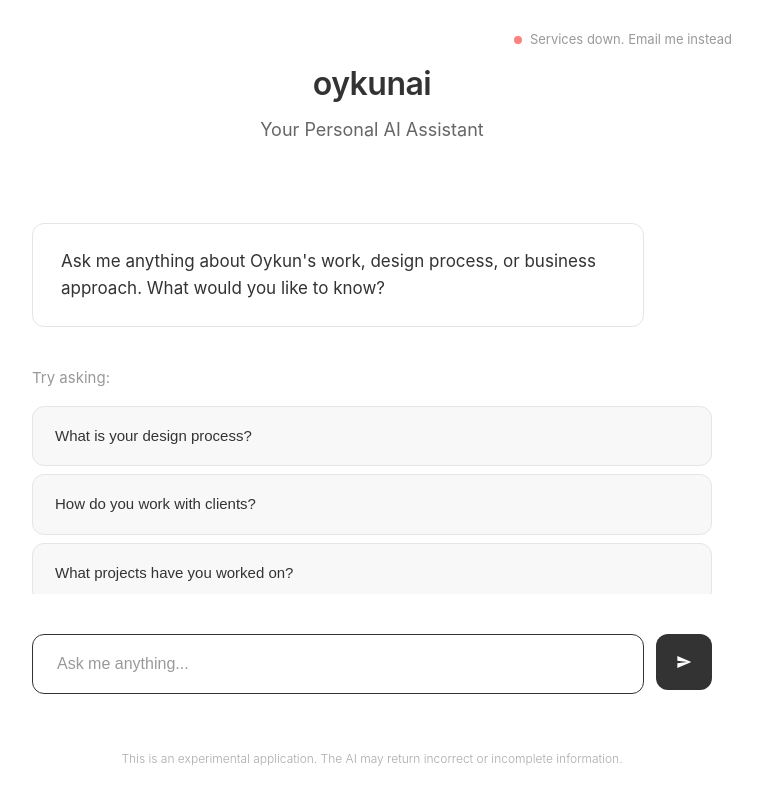
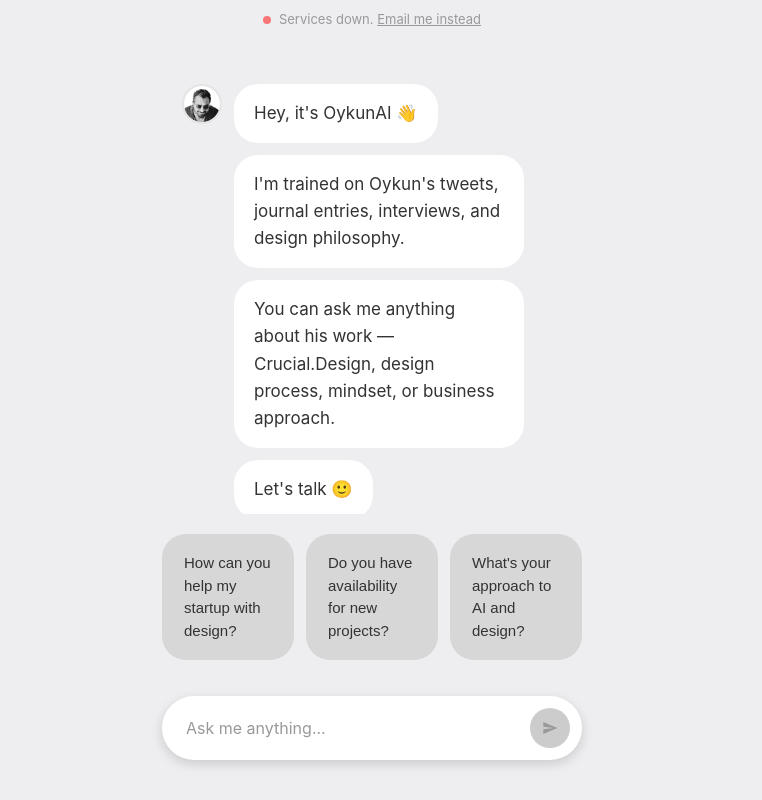
Before and after one commit to oykun/crucial-chat, a website: page public/oykunai/index.html in a window 1280 px wide. Shown: the whole page, without its empty margins (268-1030 px from the left). Drawn offline with Linux system fonts and the light colour scheme; no server answers.

Commit message:
Complete OykunAI interface redesign
- Added avatar integration with oykunai.png
- Implemented multi-message intro sequence with delays
- Redesigned chat bubbles with rounded corners and proper alignment
- Added avatar gap spacing for consistent left alignment
- Updated sample questions with horizontal layout and new styling
- Reduced spacing throughout for compact design
- Connected back to API for production use
- Fixed health indicator and status display

```diff
--- a/public/oykunai/index.html
+++ b/public/oykunai/index.html
@@ -13,46 +13,32 @@
                 <div class="status-dot checking" id="statusDot"></div>
                 <span id="statusText">Checking...</span>
             </div>
-            <h1>oykunai</h1>
-            <p>Your Personal AI Assistant</p>
         </div>
 
         <div class="chat-container" id="chatContainer">
-            <div class="message bot">
-                <div class="message-content">
-                    Ask me anything about Oykun's work, design process, or business approach. What would you like to know?
-                </div>
-            </div>
+            <!-- Messages will be loaded dynamically -->
+        </div>
 
-            <div class="sample-questions">
-                <p class="sample-questions-label">Try asking:</p>
-                <button class="sample-question-btn" onclick="sendSampleQuestion('What is your design process?')">
-                    What is your design process?
-                </button>
-                <button class="sample-question-btn" onclick="sendSampleQuestion('How do you work with clients?')">
-                    How do you work with clients?
-                </button>
-                <button class="sample-question-btn" onclick="sendSampleQuestion('What projects have you worked on?')">
-                    What projects have you worked on?
-                </button>
-                <button class="sample-question-btn" onclick="sendSampleQuestion('How can I hire you?')">
-                    How can I hire you?
-                </button>
-            </div>
+        <div class="sample-questions">
+            <button class="sample-question-btn" onclick="sendSampleQuestion('How can you help my startup with design?')">
+                How can you help my startup with design?
+            </button>
+            <button class="sample-question-btn" onclick="sendSampleQuestion('Do you have availability for new projects?')">
+                Do you have availability for new projects?
+            </button>
+            <button class="sample-question-btn" onclick="sendSampleQuestion('What\'s your approach to AI and design?')">
+                What's your approach to AI and design?
+            </button>
         </div>
 
         <div class="input-container">
-            <input type="text" id="messageInput" placeholder="Ask me anything..." autocomplete="off">
+            <textarea id="messageInput" placeholder="Ask me anything..." autocomplete="off" rows="1"></textarea>
             <button id="sendButton">
                 <svg width="16" height="16" viewBox="0 0 24 24" fill="none" xmlns="http://www.w3.org/2000/svg">
                     <path d="M2.01 21L23 12 2.01 3 2 10l15 2-15 2z" fill="currentColor"/>
                 </svg>
             </button>
         </div>
-
-        <div class="disclaimer">
-            This is an experimental application. The AI may return incorrect or incomplete information.
-        </div>
     </div>
 
     <script src="./script.js"></script>
--- a/public/oykunai/script.js
+++ b/public/oykunai/script.js
@@ -2,9 +2,23 @@
 const messageInput = document.getElementById('messageInput');
 const sendButton = document.getElementById('sendButton');
 
-function addMessage(content, isUser = false) {
+function addMessage(content, isUser = false, showAvatar = false) {
     const messageDiv = document.createElement('div');
     messageDiv.className = `message ${isUser ? 'user' : 'bot'}`;
+
+    // Add avatar for bot messages only when explicitly requested
+    if (!isUser && showAvatar) {
+        const avatarDiv = document.createElement('div');
+        avatarDiv.className = 'message-avatar';
+
+        const avatarImg = document.createElement('img');
+        avatarImg.src = 'oykunai.png';
+        avatarImg.alt = 'Oykun';
+        avatarImg.className = 'avatar-image';
+
+        avatarDiv.appendChild(avatarImg);
+        messageDiv.appendChild(avatarDiv);
+    }
 
     const contentDiv = document.createElement('div');
     contentDiv.className = 'message-content';
@@ -39,6 +53,19 @@
     chatContainer.scrollTop = chatContainer.scrollHeight;
 }
 
+// Sample responses for UI testing
+const sampleResponses = [
+    "Hey! I'm Oykun, Creative Director of Crucial.Design. I've been doing this for 25+ years and love helping AI founders build great products. What's your project about?",
+    "My design process is pretty straightforward - we chat, I get to work, you see first designs in 24-48 hours. I use Figma for design, Framer for sites. What do you need designed?",
+    "I work directly with founders, no juniors. $4,950/month for ongoing work, $7,950 for shorter projects. Ready to move fast? We can start today.",
+    "I specialize in AI product design, brand identity, web design, UX/UI, Framer builds, and pitch decks. Been helping generate over $1B in outcomes. Want to book a quick call to discuss?",
+    "Sure thing! I focus on design that actually works - no BS, just results. I'm passionate about helping founders move fast and build products people love. What's your timeline like?"
+];
+
+function getRandomResponse() {
+    return sampleResponses[Math.floor(Math.random() * sampleResponses.length)];
+}
+
 async function sendMessage() {
     const message = messageInput.value.trim();
     if (!message) return;
@@ -67,7 +94,7 @@
         hideTyping();
 
         if (response.ok) {
-            addMessage(data.response);
+            addMessage(data.response, false, true); // Show avatar for bot responses
         } else {
             showError(data.error || 'Sorry, something went wrong. Please try again.');
         }
@@ -109,20 +136,50 @@
             statusText.textContent = 'Service is active. Ask questions!';
         } else {
             statusDot.className = 'status-dot unhealthy';
-            statusText.textContent = 'Services down. Email me instead';
+            statusText.innerHTML = 'Services down. <a href="mailto:hello@oykun.com" style="color: inherit; text-decoration: underline;">Email me instead</a>';
         }
     } catch (error) {
         statusDot.className = 'status-dot unhealthy';
-        statusText.textContent = 'Services down. Email me instead';
+        statusText.innerHTML = 'Services down. <a href="mailto:hello@oykun.com" style="color: inherit; text-decoration: underline;">Email me instead</a>';
     }
 }
 
 // Event listeners
 sendButton.addEventListener('click', sendMessage);
 
-messageInput.addEventListener('keypress', (e) => {
+// Auto-resize textarea
+function autoResize(textarea) {
+    textarea.style.height = 'auto';
+    textarea.style.height = Math.min(textarea.scrollHeight, 200) + 'px';
+}
+
+// Update send button state
+function updateSendButton() {
+    const hasText = messageInput.value.trim().length > 0;
+    if (hasText) {
+        sendButton.classList.add('enabled');
+        sendButton.disabled = false;
+    } else {
+        sendButton.classList.remove('enabled');
+        sendButton.disabled = true;
+    }
+}
+
+messageInput.addEventListener('input', () => {
+    autoResize(messageInput);
+    updateSendButton();
+});
+
+messageInput.addEventListener('keydown', (e) => {
     if (e.key === 'Enter') {
-        sendMessage();
+        if (e.shiftKey) {
+            // Shift+Enter: Allow new line (default behavior)
+            return;
+        } else {
+            // Enter: Send message
+            e.preventDefault();
+            sendMessage();
+        }
     }
 });
 
@@ -132,5 +189,28 @@
 // Check health every 30 seconds
 setInterval(checkHealth, 30000);
 
+// Initialize button state
+updateSendButton();
+
+// Intro messages
+const introMessages = [
+    "Hey, it's OykunAI 👋",
+    "I'm trained on Oykun's tweets, journal entries, interviews, and design philosophy.",
+    "You can ask me anything about his work —\nCrucial.Design, design process, mindset, or business approach.",
+    "Let's talk 🙂"
+];
+
+// Load intro messages with delay
+function loadIntroMessages() {
+    introMessages.forEach((message, index) => {
+        setTimeout(() => {
+            addMessage(message, false, index === 0); // Only show avatar on first message
+        }, index * 1000); // 1 second delay between each message
+    });
+}
+
+// Load intro messages
+loadIntroMessages();
+
 // Focus input on load
 messageInput.focus();
--- a/public/oykunai/styles.css
+++ b/public/oykunai/styles.css
@@ -8,38 +8,29 @@
     font-family: -apple-system, BlinkMacSystemFont, 'Segoe UI', Roboto, sans-serif;
     line-height: 1.5;
     color: #333333;
-    background: #FFFFFF;
+    background: #EEEDF0;
     margin: 0;
     padding: 0;
-    height: 100vh;
-    overflow: hidden;
+    min-height: 100vh;
+    overflow-x: hidden;
 }
 
 .container {
-    height: 100vh;
-    max-width: 800px;
+    max-width: 500px;
     margin: 0 auto;
-    display: flex;
-    flex-direction: column;
-    background: #FFFFFF;
+    min-height: 100vh;
+    background: #EEEDF0;
+    position: relative;
+    padding-bottom: 120px;
 }
 
 .header {
-    background: #FFFFFF;
+    background: #EEEDF0;
     color: #333333;
-    padding: 60px 40px 40px;
+    padding: 10px 20px;
     text-align: center;
-    flex-shrink: 0;
-    position: relative;
 }
 
-.header h1 {
-    margin: 0 0 8px 0;
-    font-size: 32px;
-    font-weight: 600;
-    color: #333333;
-    letter-spacing: -0.5px;
-}
 
 .header p {
     margin: 0;
@@ -48,16 +39,34 @@
     color: #666666;
 }
 
+.avatar {
+    margin-bottom: 24px;
+    display: flex;
+}
+
+.avatar-image {
+    width: 80px;
+    height: 80px;
+    border-radius: 50%;
+    object-fit: cover;
+    border: 3px solid #E5E5E5;
+    transition: border-color 0.2s ease;
+}
+
+.avatar-image:hover {
+    border-color: #333333;
+}
+
 .health-indicator {
-    position: absolute;
-    top: 30px;
-    right: 40px;
+    position: relative;
     display: flex;
     align-items: center;
+    justify-content: center;
     gap: 8px;
     font-size: 13px;
     font-weight: 400;
     color: #999999;
+    margin: 0 auto 4px auto;
 }
 
 .status-dot {
@@ -86,73 +95,117 @@
 }
 
 .chat-container {
-    flex: 1;
-    overflow-y: auto;
     padding: 40px 60px;
-    background: #FFFFFF;
+    background: #EEEDF0;
 }
 
 .message {
-    margin-bottom: 24px;
+    margin-bottom: 12px;
     max-width: 90%;
+    display: flex;
+    align-items: flex-start;
+    gap: 12px;
+    padding-left: 52px; /* Avatar gap spacing */
 }
 
 .message.user {
     margin-left: auto;
     text-align: right;
+    flex-direction: row-reverse;
+    padding-left: 0; /* No avatar gap for user messages */
 }
 
 .message.bot {
     margin-right: auto;
 }
 
+.message.bot:has(.message-avatar) {
+    padding-left: 0; /* No extra padding when avatar is present */
+}
+
+.message-avatar {
+    flex-shrink: 0;
+    width: 40px;
+    height: 40px;
+}
+
+.message-avatar .avatar-image {
+    width: 40px;
+    height: 40px;
+    border-radius: 50%;
+    object-fit: cover;
+    border: 2px solid #E5E5E5;
+}
+
 .message-content {
-    padding: 24px 28px;
+    padding: 16px 20px;
     font-size: 17px;
     line-height: 1.6;
     color: #333333;
     font-weight: 400;
+    border-radius: 24px;
+    border: none;
+}
+
+.message.user .message-content {
+    background: transparent;
+}
+
+.message.bot .message-content {
     background: #FFFFFF;
-    border-radius: 12px;
-    border: 1px solid #E5E5E5;
 }
 
 .input-container {
-    padding: 40px 60px;
+    position: fixed;
+    bottom: 0;
+    left: 50%;
+    transform: translateX(-50%);
+    width: 100%;
+    max-width: 500px;
+    padding: 40px;
     display: flex;
     gap: 12px;
-    background: #FFFFFF;
-    flex-shrink: 0;
+    z-index: 1000;
 }
 
-.input-container input {
+.input-container textarea {
     flex: 1;
-    padding: 20px 24px;
-    border: 1px solid #E5E5E5;
-    border-radius: 12px;
+    padding: 20px 70px 20px 24px;
+    border: none;
+    border-radius: 32px;
     background: #FFFFFF;
     font-size: 16px;
     outline: none;
     color: #333333;
     font-weight: 400;
     transition: all 0.2s ease;
+    box-shadow: 0 2px 8px rgba(0, 0, 0, 0.1);
+    resize: none;
+    min-height: 56px;
+    max-height: 200px;
+    overflow-y: auto;
+    font-family: inherit;
+    line-height: 1.5;
 }
 
-.input-container input:focus {
-    border-color: #333333;
+.input-container textarea:focus {
+    box-shadow: 0 4px 12px rgba(0, 0, 0, 0.15);
 }
 
-.input-container input::placeholder {
+.input-container textarea::placeholder {
     color: #999999;
     font-weight: 400;
 }
 
 .input-container button {
-    padding: 20px;
-    background: #333333;
-    color: #FFFFFF;
+    position: absolute;
+    right: 52px;
+    bottom: 52px;
+    padding: 12px;
+    background: #F5F5F5;
+    color: #666666;
     border: none;
-    border-radius: 12px;
+    border-radius: 24px;
     font-size: 16px;
     font-weight: 400;
     cursor: pointer;
@@ -160,17 +213,27 @@
     display: flex;
     align-items: center;
     justify-content: center;
-    width: 56px;
-    height: 56px;
+    width: 40px;
+    height: 40px;
 }
 
 .input-container button:hover {
+    background: #E5E5E5;
+}
+
+.input-container button.enabled {
+    background: #333333;
+    color: #FFFFFF;
+    cursor: pointer;
+}
+
+.input-container button.enabled:hover {
     background: #222222;
 }
 
 .input-container button:disabled {
-    background: #AAAAAA;
-    color: #FFFFFF;
+    background: #CCCCCC;
+    color: #999999;
     cursor: not-allowed;
 }
 
@@ -197,8 +260,20 @@
 }
 
 .sample-questions {
-    margin: 40px 0;
-    padding: 0;
+    margin: 0;
+    padding: 20px 40px;
+    display: flex;
+    gap: 12px;
+    flex-wrap: wrap;
+    justify-content: center;
+    background: #EEEDF0;
+    position: fixed;
+    bottom: 120px;
+    left: 50%;
+    transform: translateX(-50%);
+    width: 100%;
+    max-width: 500px;
+    z-index: 999;
 }
 
 .sample-questions-label {
@@ -212,36 +287,28 @@
 
 .sample-question-btn {
     display: block;
-    width: 100%;
-    margin: 8px 0;
+    margin: 0;
     padding: 18px 22px;
-    background: #F8F8F8;
+    background: #d8d7d8;
     color: #333333;
-    border: 1px solid #E5E5E5;
-    border-radius: 12px;
+    border: none;
+    border-radius: 24px;
     font-size: 15px;
     cursor: pointer;
     transition: all 0.2s ease;
     text-align: left;
     font-weight: 400;
     line-height: 1.5;
+    flex: 1;
+    min-width: 0;
 }
 
 .sample-question-btn:hover {
-    background: #F0F0F0;
-    border-color: #D5D5D5;
+    background: #E5E5E7;
 }
 
 .sample-question-btn:last-child {
     margin-bottom: 0;
-}
-
-.disclaimer {
-    text-align: center;
-    padding: 16px 40px 32px;
-    font-size: 12px;
-    color: #AAAAAA;
-    font-weight: 300;
 }
 
 /* Scrollbar styling */
--- a/public/styles.css
+++ b/public/styles.css
@@ -4,18 +4,30 @@
     line-height: 1.6;
     color: #000;
     background: #fff;
-    padding: 40px;
+    margin: 0;
+    padding: 0;
+    min-height: 100vh;
+    display: flex;
+    flex-direction: column;
+}
+
+.container {
     max-width: 500px;
     margin: 0 auto;
-    text-align: center;
+    min-height: 100vh;
+    display: flex;
+    flex-direction: column;
+}
+
+.main-content {
+    flex: 1;
+    display: flex;
+    flex-direction: column;
+    justify-content: center;
 }
 
 a {
     color: blue;
-}
-
-a:visited {
-    color: purple;
 }
 
 h1 {
@@ -36,12 +48,10 @@
 }
 
 .tools-grid {
-    margin-top: 40px;
 }
 
 .tool-card {
-    margin-bottom: 40px;
-    padding-bottom: 40px;
+    margin: 100px auto
 }
 
 .tool-card:last-child {
```
Also changed, not shown: api/chat.js (+7 -5 lines), public/index.html (+9 -8 lines), public/oykunai/data/personality.md (+8 -8 lines), public/oykunai/oykunai.png (added), 1 other file.
